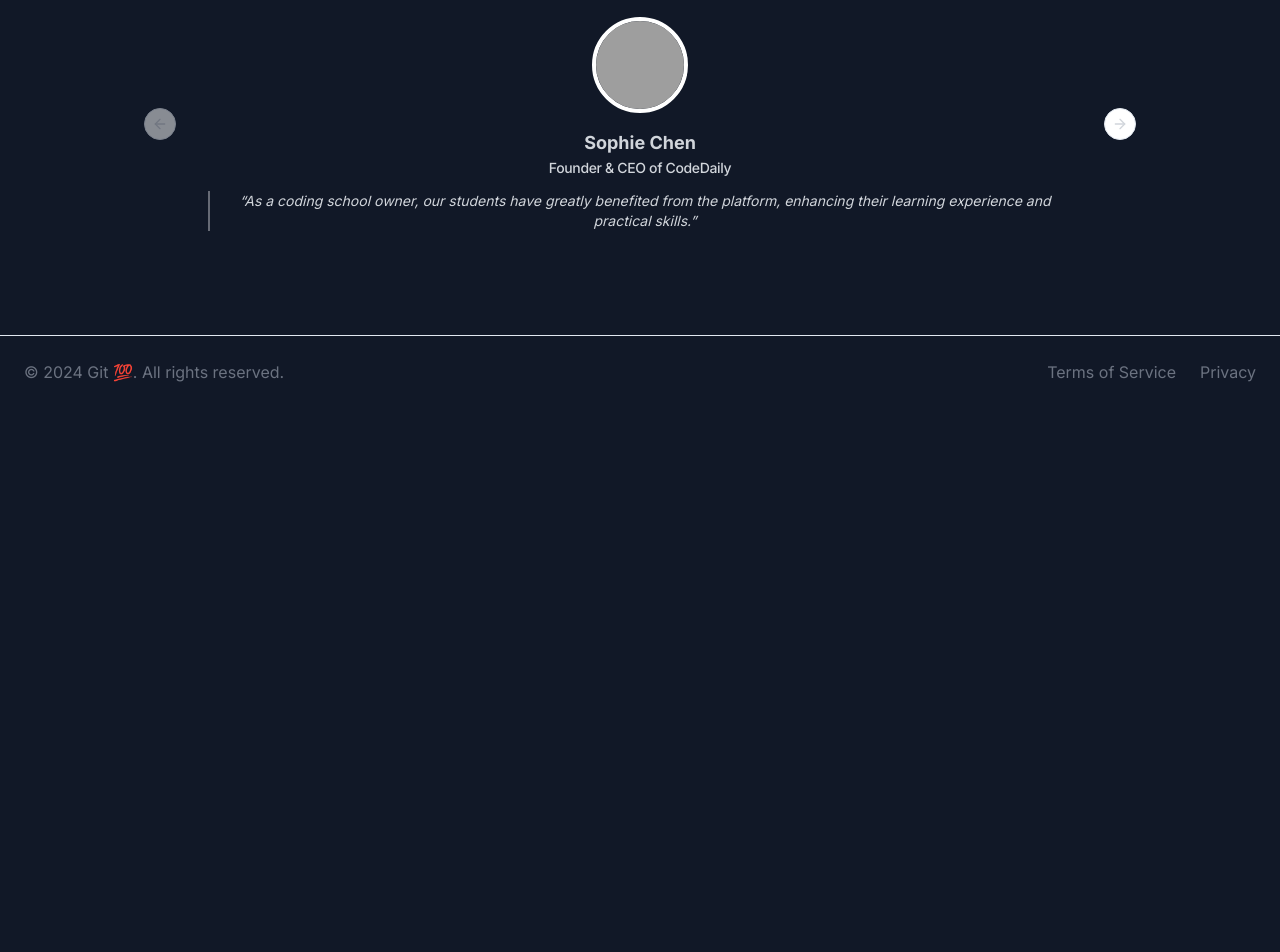
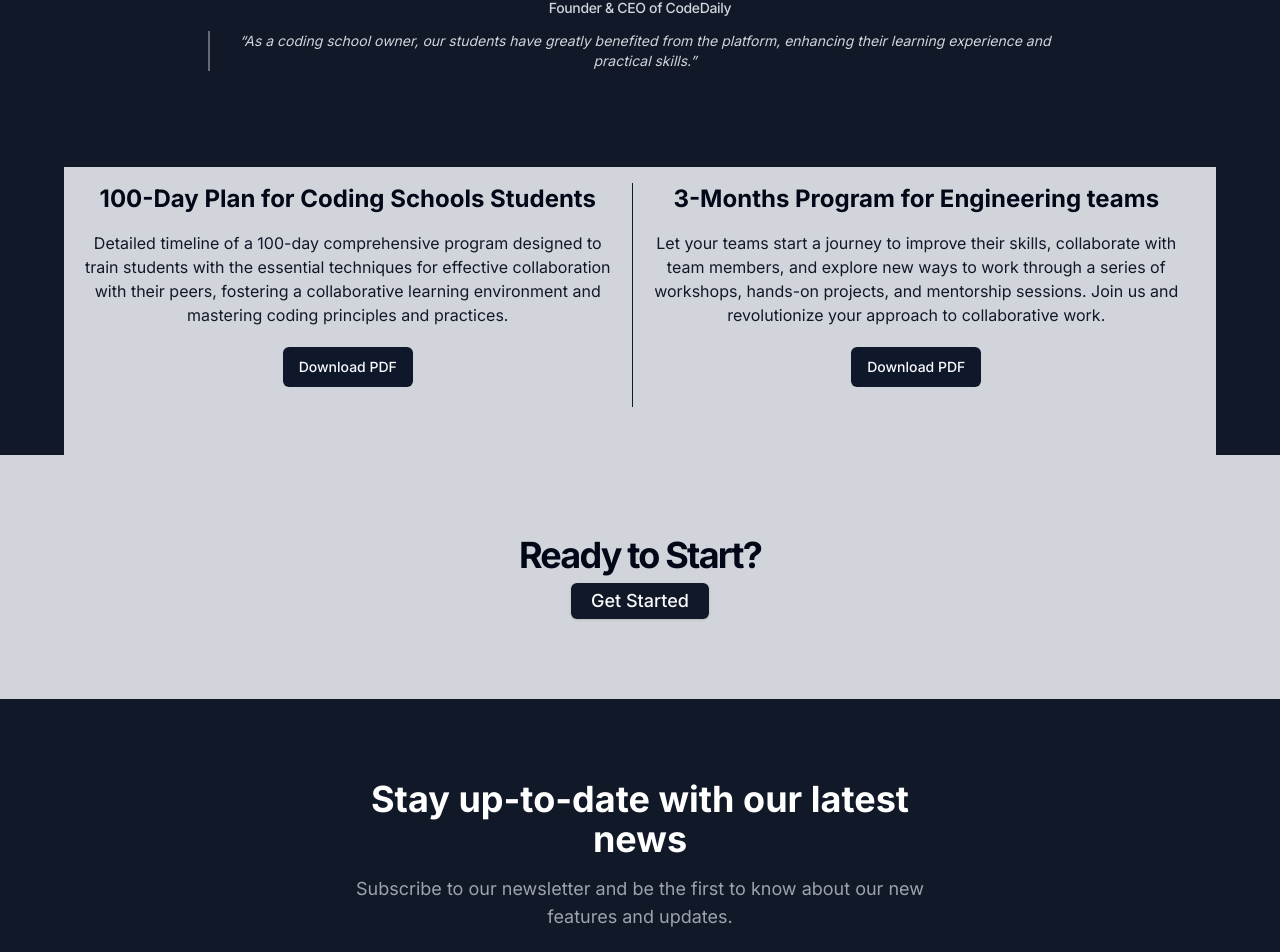
Before and after one commit to segunajibola/git-100, a Next.js app: page / in a window 1280 px wide. Shown: the part 2267-3219 px from the top of the page. Before the commit the page ends 2683 px from the top, so only its background shows below. Built offline with nearby package versions, Linux system fonts and the light colour scheme; grey boxes are pictures that could not be loaded.

Commit message:
100-day-plan

```diff
--- a/app/page.tsx
+++ b/app/page.tsx
@@ -1,13 +1,4 @@
-/**
- * v0 by Vercel.
- * @see https://v0.dev/t/z1KSmD6dWbz
- * Documentation: https://v0.dev/docs#integrating-generated-code-into-your-nextjs-app
- */
-
-import { Hero } from "@/app/section/index";
-import { Features } from "@/app/section/index";
-import { GetStarted } from "@/app/section/index";
-import { Testimonials } from "@/app/section/index";
+import { Hero, Features, GetStarted, Testimonials, NewsLetter, TimeLine } from "@/app/section/index";
 
 export default function Home() {
   return (
@@ -16,6 +7,12 @@ export default function Home() {
       <Features />
       <GetStarted />
       <Testimonials />
+      {/* <div>
+      <iframe src='https://cdn.knightlab.com/libs/timeline3/latest/embed/index.html?source=185lt-wZWweRhCd8kkOFf-EScSovNdn8Jkdo7_ztQP8I&font=Default&lang=en&initial_zoom=2&height=650' width='100%' height='650' webkitallowfullscreen mozallowfullscreen allowfullscreen frameborder='0'></iframe>
+      </div> */}
+      <TimeLine />
+      <GetStarted />
+      <NewsLetter />
     </>
   );
 }
--- a/app/section/GetStarted.tsx
+++ b/app/section/GetStarted.tsx
@@ -3,13 +3,13 @@ import Link from "next/link";
 
 export const GetStarted: () => React.JSX.Element = () => {
   return (
-    <section className="w-full py-[20vh] bg-gray-300">
+    <section className="w-full py-[10vh] bg-gray-300">
       <div className="container flex flex-col items-center space-y-2">
         <h2 className="text-3xl font-bold tracking-tighter sm:text-4xl">
-          Ready to get started?
+          Ready to Start?
         </h2>
         <Link
-          className="inline-flex h-9 items-center rounded-md bg-gray-900 px-4 py-2 text-sm font-medium text-gray-50 shadow transition-colors hover:bg-gray-900/90 focus-visible:outline-none focus-visible:ring-1 focus-visible:ring-gray-950 disabled:pointer-events-none disabled:opacity-50 dark:bg-gray-50 dark:text-gray-900 dark:hover:bg-gray-50/90 dark:focus-visible:ring-gray-300"
+          className="inline-flex h-9 items-center rounded-md bg-gray-900 px-5 py-3 text-lg font-medium text-gray-50 shadow transition-colors hover:bg-gray-900/90 focus-visible:outline-none focus-visible:ring-1 focus-visible:ring-gray-950 disabled:pointer-events-none disabled:opacity-50 dark:bg-gray-50 dark:text-gray-900 dark:hover:bg-gray-50/90 dark:focus-visible:ring-gray-300"
           href="#"
         >
           Get Started
--- /dev/null
+++ b/app/section/NewsLetter.tsx
@@ -0,0 +1,33 @@
+import { Input } from "@/components/ui/input";
+import { Button } from "@/components/ui/button";
+
+export const NewsLetter: () => React.JSX.Element = () => {
+  return (
+    <section className="w-full bg-gray-900 py-12 md:py-16 lg:py-20">
+      <div className="container mx-auto px-4 md:px-6">
+        <div className="mx-auto max-w-xl text-center">
+          <h2 className="text-2xl font-bold text-white md:text-3xl lg:text-4xl">
+            Stay up-to-date with our latest news
+          </h2>
+          <p className="mt-4 text-gray-400 md:text-lg">
+            Subscribe to our newsletter and be the first to know about our new
+            features and updates.
+          </p>
+          <form className="mt-8 flex w-full max-w-md mx-auto justify-center items-center space-x-2">
+            <Input
+              className="flex-1 rounded-md bg-gray-800 px-4 py-3 border-none text-white placeholder:text-gray-400 outline-none"
+              placeholder="Enter your email"
+              type="email"
+            />
+            <Button
+              className="rounded-md bg-gray-200 px-6 py-3 text-gray-900 hover:bg-indigo-700 focus:outline-none"
+              type="submit"
+            >
+              Subscribe
+            </Button>
+          </form>
+        </div>
+      </div>
+    </section>
+  );
+};
--- a/app/section/Testimonials.tsx
+++ b/app/section/Testimonials.tsx
@@ -1,8 +1,3 @@
-/**
- * v0 by Vercel.
- * @see https://v0.dev/t/1hBH5Z7y3uk
- * Documentation: https://v0.dev/docs#integrating-generated-code-into-your-nextjs-app
- */
 import React from "react";
 import {
   CarouselItem,
@@ -12,12 +7,13 @@ import {
   Carousel,
 } from "@/components/ui/carousel";
 import { testimonialsData } from "@/lib/data";
+import { Testimonial } from "@/lib/types"
 
 export const Testimonials: () => React.JSX.Element = () => {
   return (
     <Carousel className="max-w-[70vw] mx-auto text-gray-300 py-24 flex items-center justify-center">
       <CarouselContent>
-        {testimonialsData.map((testimonial) => (
+        {testimonialsData.map((testimonial: Testimonial) => (
           <CarouselItem>
             <div className="grid gap-4 text-center px-4">
               <div className="mx-auto rounded-full border-4 border-white w-24 h-24">
@@ -44,61 +40,6 @@ export const Testimonials: () => React.JSX.Element = () => {
             </div>
           </CarouselItem>
         ))}
-
-        {/* <CarouselItem>
-          <div className="grid gap-4 text-center px-4">
-            <div className="mx-auto rounded-full border-4 border-white w-24 h-24">
-              <img
-                alt="Image"
-                className="rounded-full"
-                height="96"
-                src="/placeholder.svg"
-                style={{
-                  aspectRatio: "96/96",
-                  objectFit: "cover",
-                }}
-                width="96"
-              />
-            </div>
-            <div className="space-y-1">
-              <h3 className="text-lg font-bold">Miguel Rodriguez</h3>
-              <p className="text-sm font-medium leading-none tracking-tight">
-                Mobile Developer
-              </p>
-            </div>
-            <blockquote className="text-sm italic border-l-2 pl-2 border-gray-200/40">
-              “The customer service is top-notch, and we've seen a significant
-              increase in user engagement.”
-            </blockquote>
-          </div>
-        </CarouselItem>
-        <CarouselItem>
-          <div className="grid gap-4 text-center px-4">
-            <div className="mx-auto rounded-full border-4 border-white w-24 h-24">
-              <img
-                alt="Image"
-                className="rounded-full"
-                height="96"
-                src="/placeholder.svg"
-                style={{
-                  aspectRatio: "96/96",
-                  objectFit: "cover",
-                }}
-                width="96"
-              />
-            </div>
-            <div className="space-y-1">
-              <h3 className="text-lg font-bold">Sophie Chen</h3>
-              <p className="text-sm font-medium leading-none tracking-tight">
-                UX Designer
-              </p>
-            </div>
-            <blockquote className="text-sm italic border-l-2 pl-2 border-gray-200/40">
-              “The platform is incredibly intuitive and has streamlined our
-              workflow.”
-            </blockquote>
-          </div>
-        </CarouselItem> */}
       </CarouselContent>
       <CarouselPrevious />
       <CarouselNext />
--- /dev/null
+++ b/app/section/TimeLine.tsx
@@ -0,0 +1,43 @@
+import React from "react";
+import { Button } from "@/components/ui/button";
+
+export const TimeLine: () => React.JSX.Element = () => {
+  return (
+    <div className="w-full max-w-6xl bg-gray-300 mx-auto p-4">
+      <div className="flex flex-col gap-8">
+        <div className="flex flex-col md:flex-row gap-4 justify-center items-center text-center">
+          <div className="flex-1 md:border-r border-gray-900 dark:border-gray-200 pr-4">
+            <h2 className="text-2xl font-bold mb-4">
+              100-Day Plan for Coding Schools Students
+            </h2>
+            <p className="text-gray-900 dark:text-gray-100 text-center">
+              Detailed timeline of a 100-day comprehensive program designed to
+              train students with the essential techniques for effective
+              collaboration with their peers, fostering a collaborative learning
+              environment and mastering coding principles and practices.
+            </p>
+            <div className="flex justify-center items-center my-5">
+              <Button>Download PDF</Button>
+            </div>
+          </div>
+          <div className="flex-1 pr-4">
+            <h2 className="text-2xl font-bold mb-4">
+              3-Months Program for Engineering teams
+            </h2>
+            <p className="text-gray-900 dark:text-gray-100">
+              Let your teams start a journey to improve their skills,
+              collaborate with team members, and explore new ways to work
+              through a series of workshops, hands-on projects, and mentorship
+              sessions. Join us and revolutionize your approach to collaborative
+              work.
+            </p>
+            <div className="flex justify-center items-center my-5">
+              <Button>Download PDF</Button>
+            </div>
+          </div>
+        </div>
+        <div className="grid grid-cols-1 md:grid-cols-2 lg:grid-cols-3 gap-6" />
+      </div>
+    </div>
+  );
+};
--- a/app/section/index.tsx
+++ b/app/section/index.tsx
@@ -3,6 +3,8 @@ import { Hero } from "./Hero";
 import { Features } from "./Features";
 import { GetStarted } from "./GetStarted";
 import { Testimonials } from "./Testimonials";
+import { TimeLine } from "./TimeLine";
+import { NewsLetter } from "./NewsLetter";
 import { Footer } from "./Footer";
 
-export { NavBar, Hero, Features, GetStarted, Testimonials, Footer };
+export { NavBar, Hero, Features, GetStarted, Testimonials, TimeLine, NewsLetter, Footer };
--- /dev/null
+++ b/components/ui/input.tsx
@@ -0,0 +1,25 @@
+import * as React from "react"
+
+import { cn } from "@/lib/utils"
+
+export interface InputProps
+  extends React.InputHTMLAttributes<HTMLInputElement> {}
+
+const Input = React.forwardRef<HTMLInputElement, InputProps>(
+  ({ className, type, ...props }, ref) => {
+    return (
+      <input
+        type={type}
+        className={cn(
+          "flex h-10 w-full rounded-md border border-input bg-background px-3 py-2 text-sm ring-offset-background file:border-0 file:bg-transparent file:text-sm file:font-medium placeholder:text-muted-foreground focus-visible:outline-none focus-visible:ring-2 focus-visible:ring-ring focus-visible:ring-offset-2 disabled:cursor-not-allowed disabled:opacity-50",
+          className
+        )}
+        ref={ref}
+        {...props}
+      />
+    )
+  }
+)
+Input.displayName = "Input"
+
+export { Input }
--- a/lib/data.js
+++ b/lib/data.ts
@@ -1,4 +1,6 @@
-export const testimonialsData = [
+import { Testimonial } from "@/lib/types";
+
+export const testimonialsData: Testimonial[] = [
   {
     name: "Sophie Chen",
     image:
--- /dev/null
+++ b/lib/types.ts
@@ -0,0 +1,6 @@
+export interface Testimonial {
+    name: string;
+    image: string;
+    title: string;
+    quote: string;
+}
```
